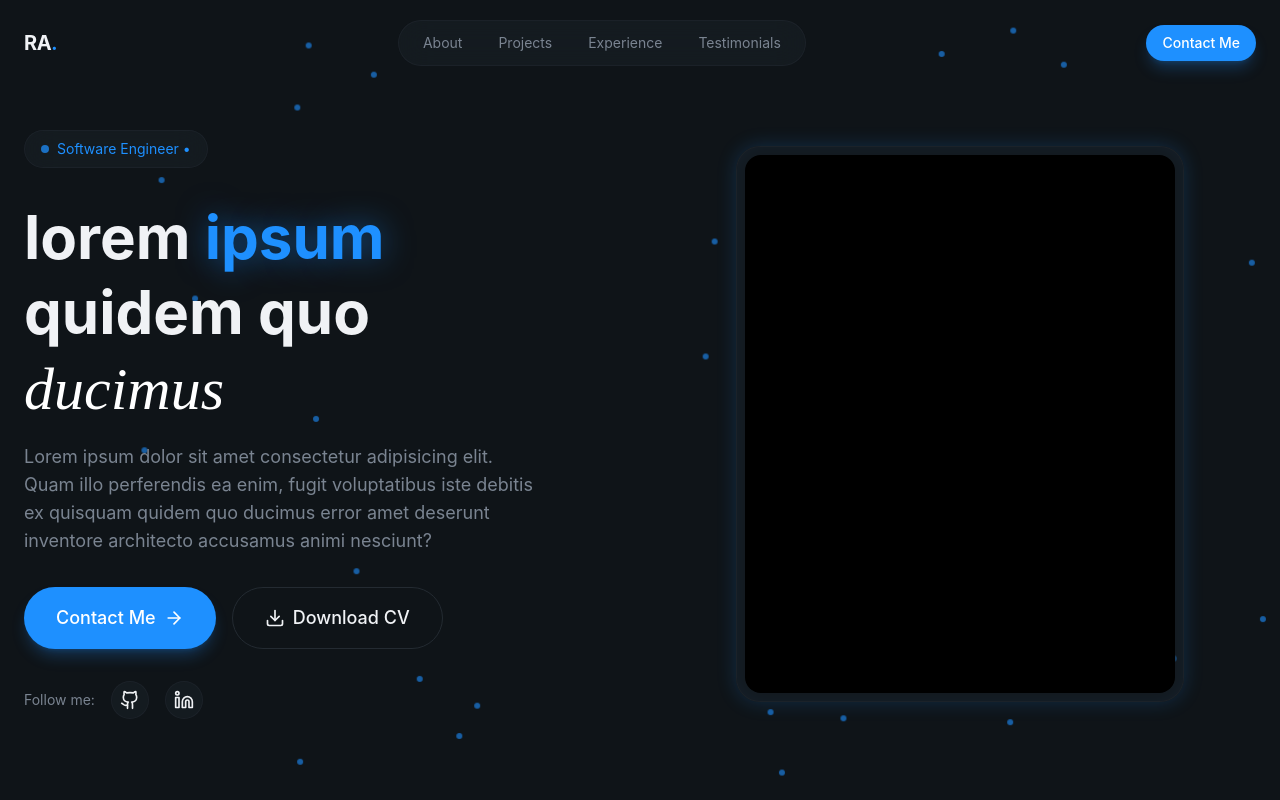
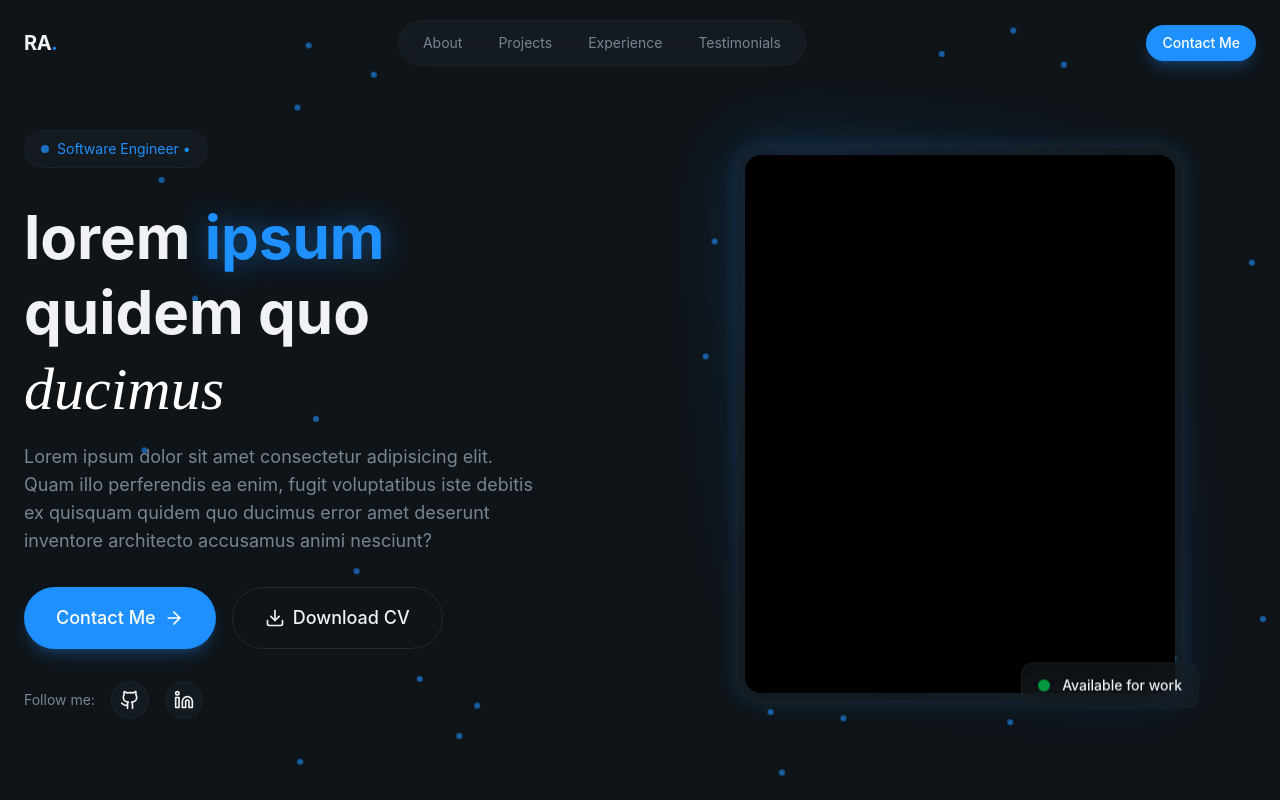
Before and after one commit to rubenaguilardev/portfolio, a React (Vite) app: page / in a window 1280 px wide. Built offline with nearby package versions, Linux system fonts and the light colour scheme.

Commit message:
add work badge

```diff
--- a/src/index.css
+++ b/src/index.css
@@ -90,8 +90,22 @@
     }
   }
 
+  @keyframes float {
+    0%,
+    100% {
+      transform: translateY(0);
+    }
+    50% {
+      transform: translateY(-10px);
+    }
+  }
+
   .animate-fade-in {
     animation: fade-in 0.8s ease-out both;
+  }
+
+  .animate-float {
+    animation: float 4s ease-in-out infinite;
   }
 
    .animation-delay-100 {
--- a/src/sections/Hero.jsx
+++ b/src/sections/Hero.jsx
@@ -68,8 +68,16 @@ const Hero = () => {
 
                     <div className='relative animate-fade-in animation-delay-300'>
                         <div className='relative max-w-md mx-auto'>
+                            <div className='absolute inset-0 rounded-3xl bg-linear-to-br from-primary/30 via-transparent to-primary/10 blur-2xl animate-pulse'/>
                             <div className='relative glass rounded-3xl p-2 glow-border'>
                                 <img src="profile-photo.png" alt="Ruben Aguilar" className='full aspect-4/5 object-cover rounded-2xl'/>
+
+                                <div className='absolute -bottom-4 -right-4 glass rounded-xl px-4 py-3 animate-float'>
+                                    <div className='flex items-center gap-3'>
+                                        <div className='w-3 h-3 bg-green-500 rounded-full animate-pulse' />
+                                        <span className='text-sm font-medium'>Available for work</span>
+                                    </div>
+                                </div>
                             </div>
                         </div>
                     </div>
```
